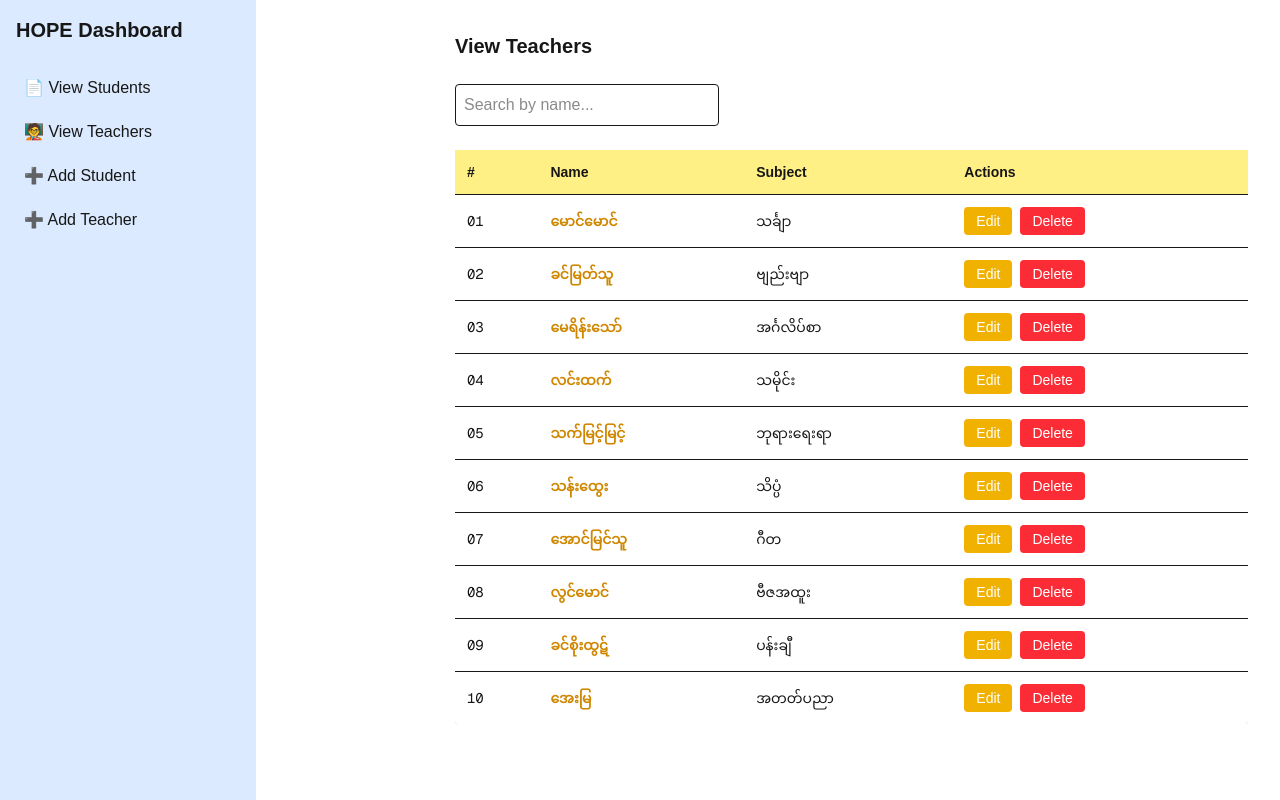
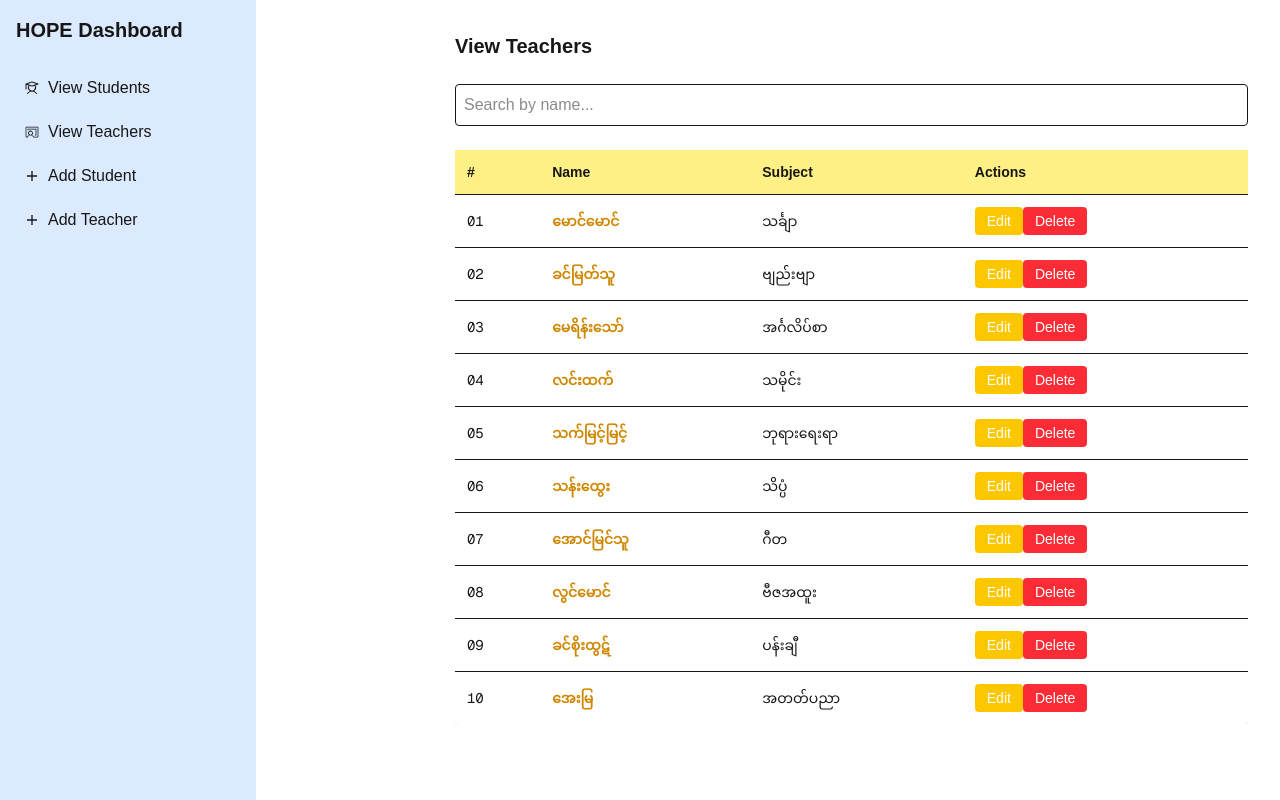
Before and after one commit to SawSimonLinn/HOPE_sch_dashboard, a Next.js app: page /teachers in a window 1280 px wide. Built offline with nearby package versions, Linux system fonts and the light colour scheme.

Commit message:
adding responsive

```diff
--- a/app/page.tsx
+++ b/app/page.tsx
@@ -33,6 +33,11 @@ export default function HomeDashboard() {
     <div className="flex flex-col md:flex-row min-h-screen bg-gray-100">
       <ResponsiveSidebar />
       <main className="ml-0 md:ml-64 p-4 sm:p-6 w-full space-y-6">
+        {/* 📱 Mobile Title */}
+        <h1 className="text-lg sm:text-xl font-bold text-gray-800 mb-4 block md:hidden text-center">
+          HOPE School Dashboard
+        </h1>
+
         {/* 🔲 ROW 1 */}
         <div className="grid grid-cols-1 lg:grid-cols-2 gap-6">
           {/* LEFT COLUMN */}
--- a/app/students/page.tsx
+++ b/app/students/page.tsx
@@ -6,6 +6,10 @@ import { students as studentsData } from "@/data/students";
 import type { Student } from "@/data/students";
 import Modal from "@/components/Modal";
 import { useRouter } from "next/navigation";
+
+// icons
+import { MdEdit } from "react-icons/md";
+import { MdDelete } from "react-icons/md";
 
 export default function ViewStudents() {
   const [students, setStudents] = useState<Student[]>(studentsData);
@@ -112,9 +116,34 @@ export default function ViewStudents() {
                   <td className="p-3 text-xs sm:text-sm text-left font-mono">
                     {student.age.toString().padStart(2, "0")}
                   </td>
-                  <td className="p-3 text-xs sm:text-sm flex gap-2">
+                  <td className="p-3 text-xs sm:text-sm flex">
+                    {/* Mobile icons */}
                     <button
-                      className="px-3 py-1 bg-yellow-400 text-white rounded hover:bg-yellow-500"
+                      className="block sm:hidden p-2  text-blue-400 rounded hover:bg-yellow-500"
+                      onClick={(e) => {
+                        e.stopPropagation();
+                        setEditStudent(student);
+                      }}
+                      aria-label="Edit"
+                      title="Edit"
+                    >
+                      <MdEdit size={20} />
+                    </button>
+                    <button
+                      className="block sm:hidden p-2 text-red-400 rounded hover:bg-red-600"
+                      onClick={(e) => {
+                        e.stopPropagation();
+                        setDeleteStudent(student);
+                      }}
+                      aria-label="Delete"
+                      title="Delete"
+                    >
+                      <MdDelete size={20} />
+                    </button>
+
+                    {/* Desktop text buttons */}
+                    <button
+                      className="hidden sm:block px-3 py-1 bg-yellow-400 text-white rounded hover:bg-yellow-500"
                       onClick={(e) => {
                         e.stopPropagation();
                         setEditStudent(student);
@@ -123,7 +152,7 @@ export default function ViewStudents() {
                       Edit
                     </button>
                     <button
-                      className="px-3 py-1 bg-red-500 text-white rounded hover:bg-red-600"
+                      className="hidden sm:block px-3 py-1 bg-red-500 text-white rounded hover:bg-red-600"
                       onClick={(e) => {
                         e.stopPropagation();
                         setDeleteStudent(student);
--- a/app/teachers/page.tsx
+++ b/app/teachers/page.tsx
@@ -6,6 +6,10 @@ import ResponsiveSidebar from "@/components/ResponsiveSidebar";
 
 import { teachers, Teacher } from "@/data/teachers";
 import Modal from "@/components/Modal";
+
+// icons
+import { MdEdit } from "react-icons/md";
+import { MdDelete } from "react-icons/md";
 
 export default function ViewTeachers() {
   const [search, setSearch] = useState("");
@@ -50,7 +54,7 @@ export default function ViewTeachers() {
             placeholder="Search by name..."
             value={search}
             onChange={(e) => setSearch(e.target.value)}
-            className="p-2 border rounded w-1/3"
+            className="p-2 border rounded w-full"
           />
         </div>
 
@@ -79,19 +83,47 @@ export default function ViewTeachers() {
                     {teacher.name}
                   </td>
                   <td className="p-3 text-xs sm:text-sm">{teacher.subject}</td>
-                  <td
-                    className="p-3 text-xs sm:text-sm flex gap-2"
-                    onClick={(e) => e.stopPropagation()}
-                  >
+                  <td className="p-3 text-xs sm:text-sm flex">
+                    {/* Mobile icons */}
                     <button
-                      onClick={() => setEditTeacher(teacher)}
-                      className="px-3 py-1 bg-yellow-500 text-white rounded hover:bg-yellow-600"
+                      className="block sm:hidden p-2  text-blue-400 rounded hover:bg-yellow-500"
+                      onClick={(e) => {
+                        e.stopPropagation();
+                        setEditTeacher(teacher);
+                      }}
+                      aria-label="Edit"
+                      title="Edit"
+                    >
+                      <MdEdit size={20} />
+                    </button>
+                    <button
+                      className="block sm:hidden p-2 text-red-400 rounded hover:bg-red-600"
+                      onClick={(e) => {
+                        e.stopPropagation();
+                        setDeleteTeacher(teacher);
+                      }}
+                      aria-label="Delete"
+                      title="Delete"
+                    >
+                      <MdDelete size={20} />
+                    </button>
+
+                    {/* Desktop text buttons */}
+                    <button
+                      className="hidden sm:block px-3 py-1 bg-yellow-400 text-white rounded hover:bg-yellow-500"
+                      onClick={(e) => {
+                        e.stopPropagation();
+                        setEditTeacher(teacher);
+                      }}
                     >
                       Edit
                     </button>
                     <button
-                      onClick={() => setDeleteTeacher(teacher)}
-                      className="px-3 py-1 bg-red-500 text-white rounded hover:bg-red-600"
+                      className="hidden sm:block px-3 py-1 bg-red-500 text-white rounded hover:bg-red-600"
+                      onClick={(e) => {
+                        e.stopPropagation();
+                        setDeleteTeacher(teacher);
+                      }}
                     >
                       Delete
                     </button>
--- a/components/GradeTrackLineChart.tsx
+++ b/components/GradeTrackLineChart.tsx
@@ -62,7 +62,7 @@ export default function GradeTrackLineChart({ data }: Props) {
   return (
     <div className="w-full h-[300px] sm:h-[250px] pb-5">
       <h2 className="text-md font-semibold mb-4 text-gray-700">
-        📈 Grade Track Overview
+        Grade Track Overview
       </h2>
       <Line data={chartData} options={options} />
     </div>
--- a/components/Sidebar.tsx
+++ b/components/Sidebar.tsx
@@ -1,4 +1,7 @@
 import Link from "next/link";
+import { PiStudent } from "react-icons/pi";
+import { PiChalkboardTeacherLight } from "react-icons/pi";
+import { IoMdAdd } from "react-icons/io";
 
 export default function Sidebar() {
   return (
@@ -17,25 +20,37 @@ export default function Sidebar() {
           href="/students"
           className="hover:bg-blue-200/50 py-2 rounded ps-2 transition-all"
         >
-          📄 View Students
+          <div className="flex items-center gap-2">
+            {" "}
+            <PiStudent /> View Students
+          </div>
         </Link>
         <Link
           href="/teachers"
           className="hover:bg-blue-200/50 py-2 rounded ps-2 transition-all"
         >
-          🧑‍🏫 View Teachers
+          <div className="flex items-center gap-2">
+            {" "}
+            <PiChalkboardTeacherLight /> View Teachers
+          </div>
         </Link>
         <Link
           href="/students/add"
           className="hover:bg-blue-200/50 py-2 rounded ps-2 transition-all"
         >
-          ➕ Add Student
+          <div className="flex items-center gap-2">
+            {" "}
+            <IoMdAdd /> Add Student
+          </div>
         </Link>
         <Link
           href="/teachers/add"
           className="hover:bg-blue-200/50 py-2 rounded ps-2 transition-all"
         >
-          ➕ Add Teacher
+          <div className="flex items-center gap-2">
+            {" "}
+            <IoMdAdd /> Add Teacher
+          </div>
         </Link>
       </nav>
     </aside>
--- a/components/StudentTeacherPie.tsx
+++ b/components/StudentTeacherPie.tsx
@@ -28,7 +28,7 @@ export default function StudentTeacherPie({
 
   return (
     <div className="w-full">
-      <h2 className="text-lg font-semibold mb-4">👥 Student vs Teacher</h2>
+      <h2 className="text-lg font-semibold mb-4">Student vs Teacher</h2>
       <Pie data={data} className="m-auto" />
     </div>
   );
--- a/components/StudentsByAgeChart.tsx
+++ b/components/StudentsByAgeChart.tsx
@@ -34,7 +34,7 @@ export default function StudentsByAgeChart({ data }: Props) {
   return (
     <div className="w-full h-full min-h-[300px]">
       <h2 className="text-md font-semibold mb-4 text-gray-700">
-        🎂 Students by Age
+        Students by Age
       </h2>
       <Bar data={chartData} />
     </div>
--- a/components/StudentsByGradeChart.tsx
+++ b/components/StudentsByGradeChart.tsx
@@ -51,7 +51,7 @@ export default function StudentsByGradeChart({ data }: Props) {
   return (
     <div className="w-full h-[300px] sm:h-[350px] pb-6">
       <h2 className="text-md font-semibold mb-4 text-gray-700">
-        📚 Students by Grade
+        Students by Grade
       </h2>
       <Bar data={chartData} options={options} />
     </div>
--- a/components/TeachersBySubjectChart.tsx
+++ b/components/TeachersBySubjectChart.tsx
@@ -25,6 +25,7 @@ export default function TeachersBySubjectChart({ data }: Props) {
           "#34D399", // green-400
           "#60A5FA", // blue-400
           "#A78BFA", // purple-400
+          "#F472B6", // pink-400
         ],
         borderWidth: 1,
       },
@@ -34,7 +35,7 @@ export default function TeachersBySubjectChart({ data }: Props) {
   return (
     <div className="w-full">
       <h2 className="text-md font-semibold mb-4 text-gray-700">
-        📘 Teachers by Subject
+        Teachers by Subject
       </h2>
       <Doughnut data={chartData} className="m-auto" />
     </div>
--- a/components/TopNewStudents.tsx
+++ b/components/TopNewStudents.tsx
@@ -19,7 +19,7 @@ export default function TopNewStudents({ students }: Props) {
   return (
     <div className="w-full flex flex-col">
       <h2 className="text-md font-semibold mb-7 text-gray-700">
-        🆕 Top 5 New Students
+        Top 5 New Students
       </h2>
       <ul className="space-y-4 text-sm text-gray-800">
         {top5.map((s) => (
```
